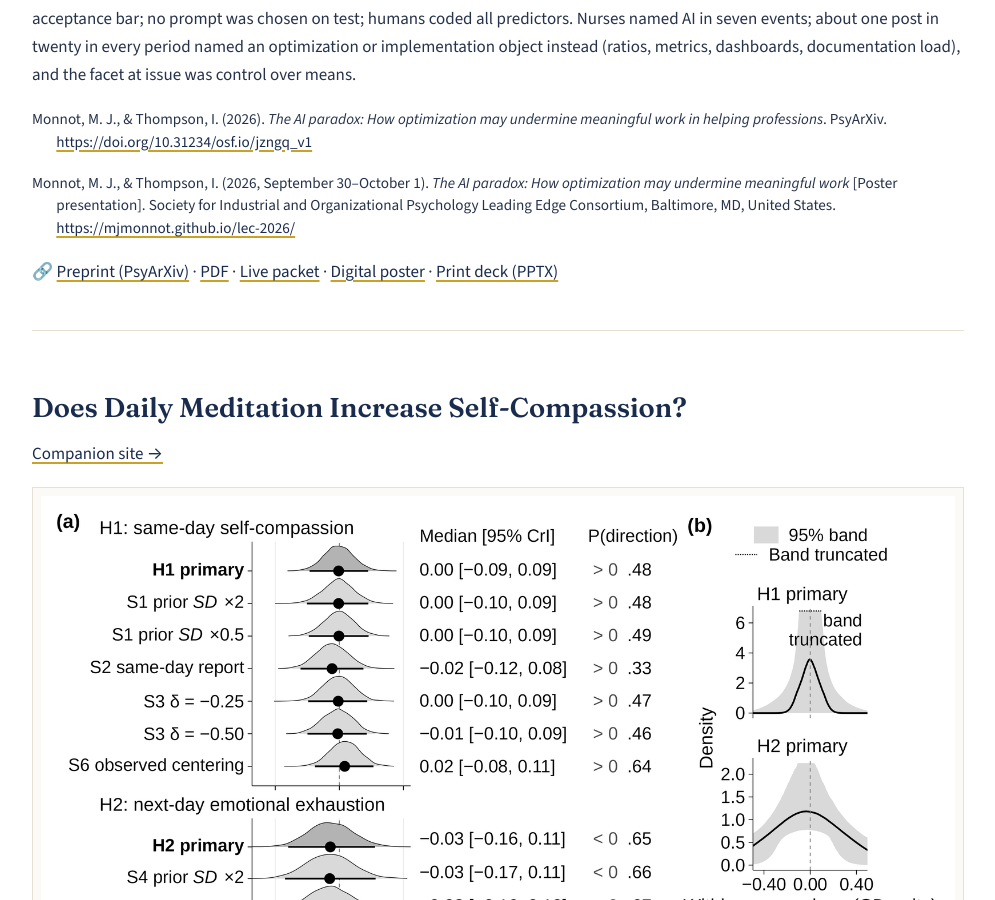
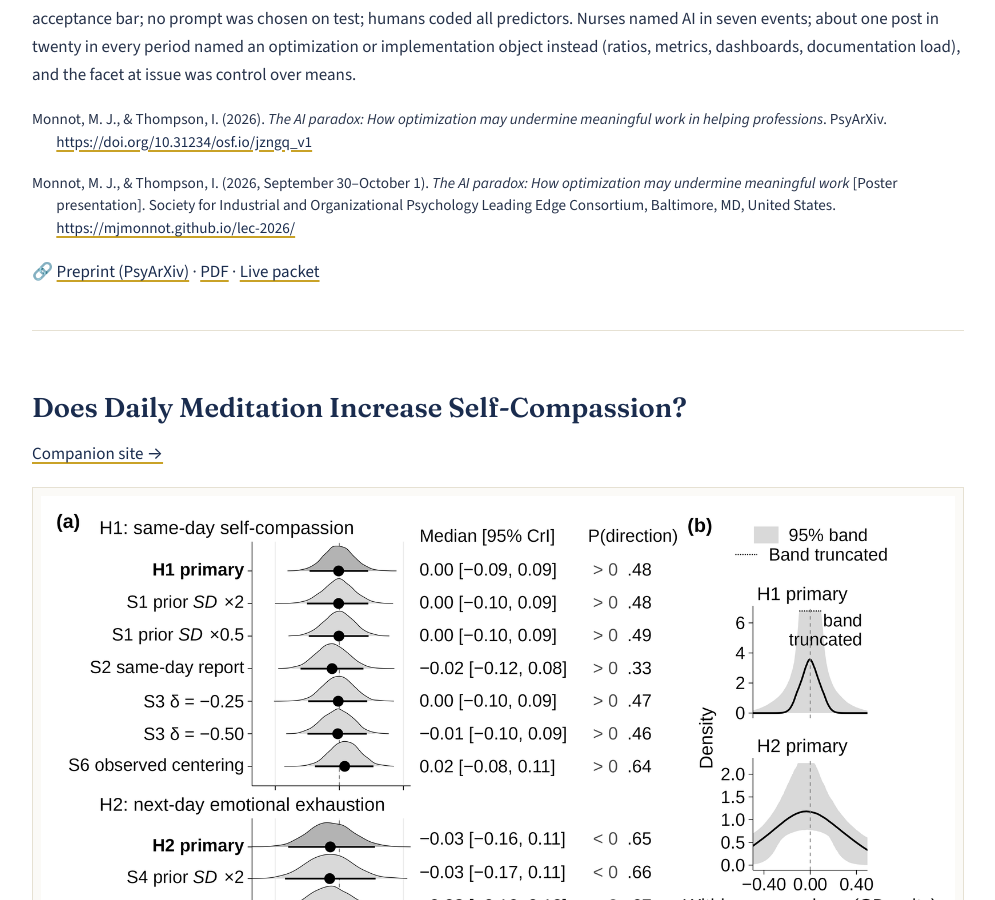
Before and after one commit to mjmonnot/mjmonnot.github.io, a Jekyll site: the page built from projects.md, in a window 1280 px wide and 900 px high, scrolled down 4009 px. Shown: the whole window, without its empty margins (142-1137 px from the left). Built offline with Jekyll 4.4.1, drawn with Linux system fonts in a browser that asks for light colours.

Commit message:
The AI Paradox: home and projects links follow the rebuilt companion (AC-8, AC-9)
Drops the links to the older poster and code pages and the print deck.
Apply only if Matt keeps those pages unlinked or removes them.

Co-Authored-By: Claude Fable 5.2 <noreply@anthropic.com>
Claude-Session: https://claude.ai/code/session_01TKeWHFR7E5YyftLbi9sYbp

```diff
--- a/projects.md
+++ b/projects.md
@@ -70,7 +70,7 @@ A preprint (PsyArXiv, with Isaac Thompson) and the board session packet for *Sha
 
 <p class="apa-cite">Monnot, M. J., &amp; Thompson, I. (2026, September 30&ndash;October 1). <em>The AI paradox: How optimization may undermine meaningful work</em> [Poster presentation]. Society for Industrial and Organizational Psychology Leading Edge Consortium, Baltimore, MD, United States. <a href="https://mjmonnot.github.io/lec-2026/">https://mjmonnot.github.io/lec-2026/</a></p>
 
-🔗 [Preprint (PsyArXiv)](https://doi.org/10.31234/osf.io/jzngq_v1) · [PDF](/assets/pdfs/Monnot_Thompson_2026_AI_Paradox_PsyArXiv_jzngq.pdf) · [Live packet](/lec-2026/) · [Digital poster](/lec-2026/poster.html) · [Print deck (PPTX)](/lec-2026/assets/Monnot_Poster_v5.pptx)
+🔗 [Preprint (PsyArXiv)](https://doi.org/10.31234/osf.io/jzngq_v1) · [PDF](/assets/pdfs/Monnot_Thompson_2026_AI_Paradox_PsyArXiv_jzngq.pdf) · [Live packet](/lec-2026/)
 
 ---
 
```
Also changed, not shown: index.md (+1 -1 lines).
